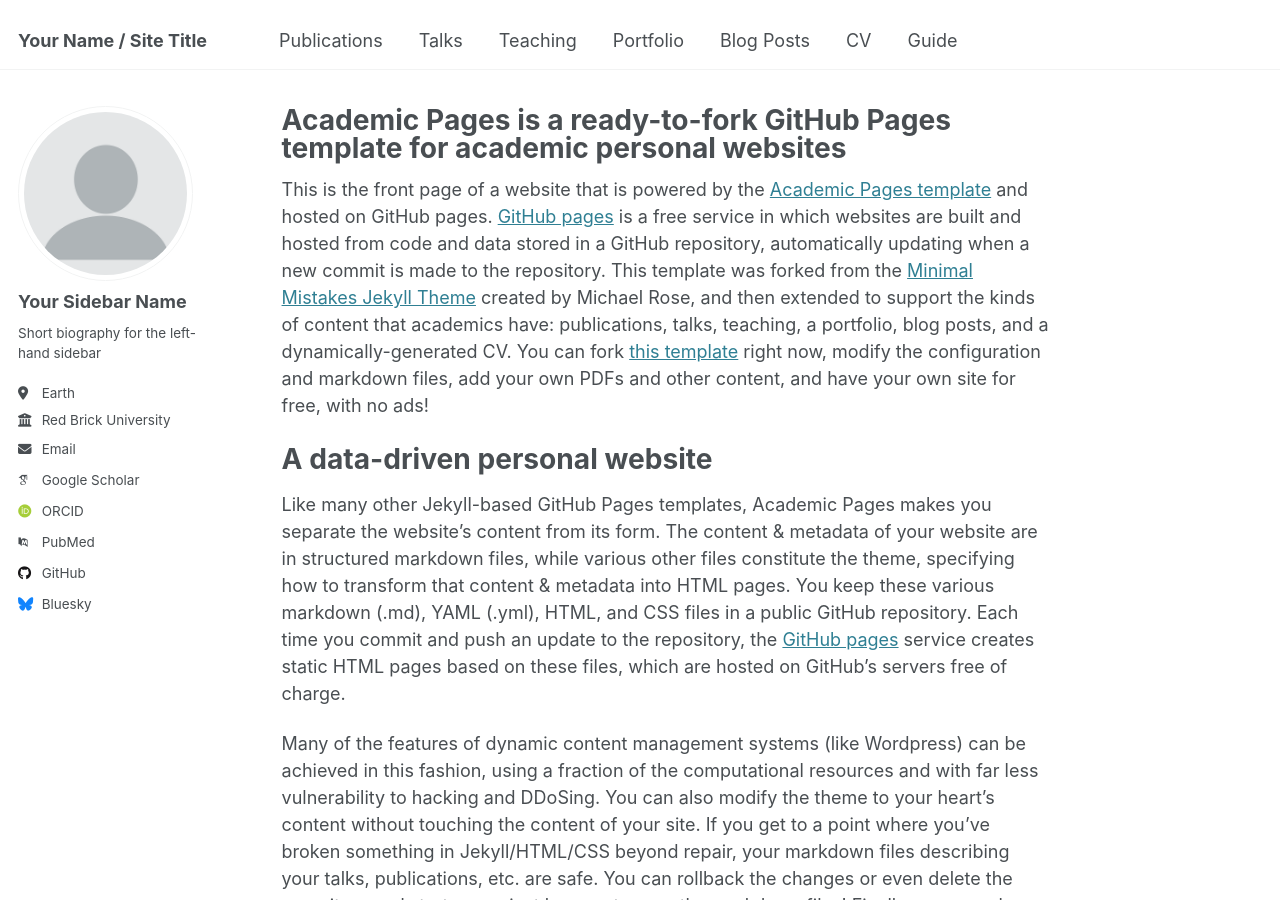
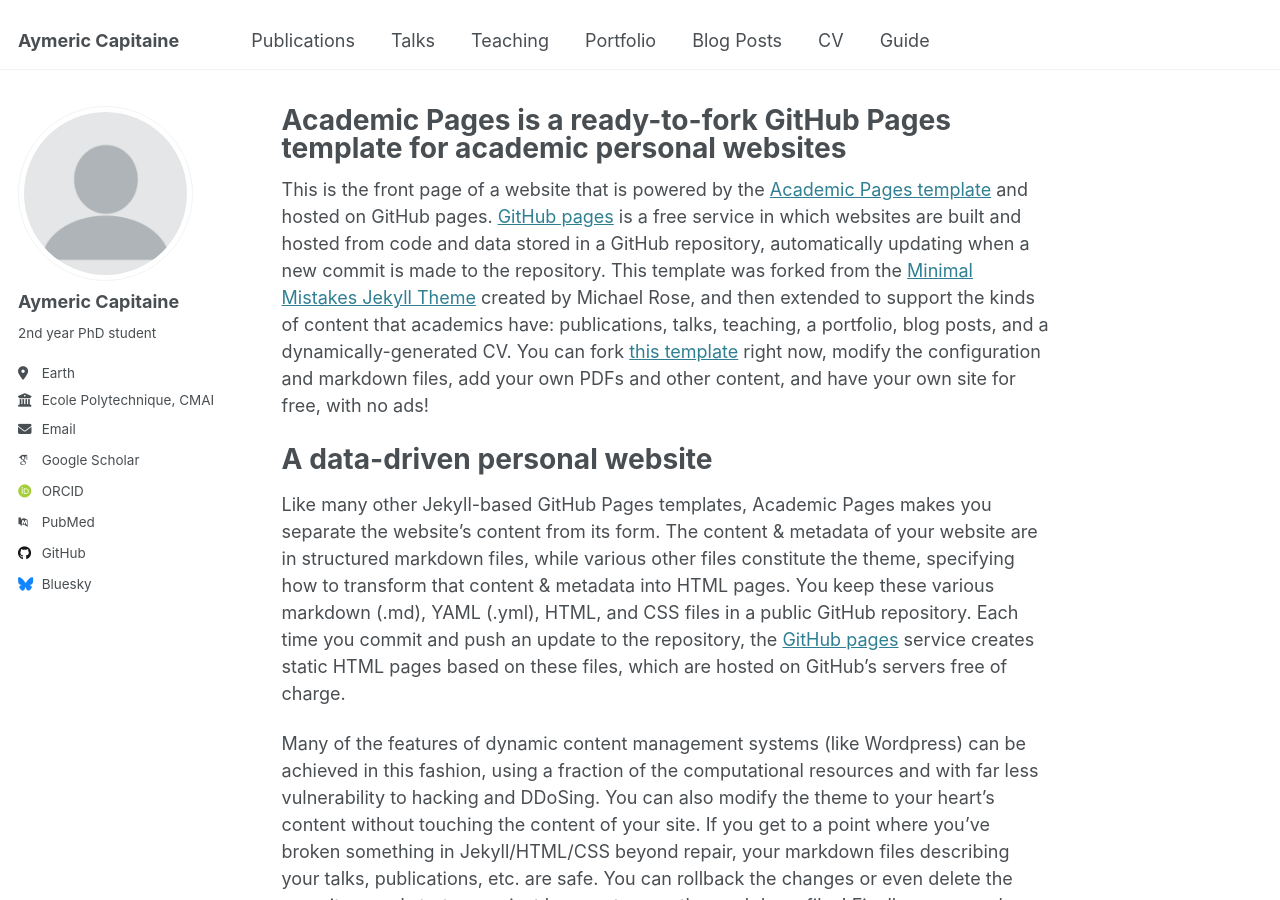
Before and after one commit to aymericcapitaine/aymericcapitaine.github.io, a Jekyll site: the page built from _pages/about.md, in a window 1280 px wide and 900 px high. Built offline with Jekyll 4.4.1, drawn with Linux system fonts in a browser that asks for light colours; some web fonts are replaced.

Commit message:
Update _config.yml
first_change_config

```diff
--- a/_config.yml
+++ b/_config.yml
@@ -9,7 +9,7 @@
 # Basic Site Settings
 locale                   : "en-US"
 site_theme               : "default"
-title                    : "Your Name / Site Title"
+title                    : "Aymeric Capitaine"
 title_separator          : "-"
 name                     : &name "Your Name"
 description              : &description "personal description"
@@ -23,17 +23,17 @@ repository               : "academicpages/academicpages.github.io"
 author:
   # Biographic information
   avatar           : "profile.png"
-  name             : "Your Sidebar Name"
+  name             : "Aymeric Capitaine"
   pronouns         : # example: "she/her"
-  bio              : "Short biography for the left-hand sidebar"
+  bio              : "2nd year PhD student"
   location         : "Earth"
-  employer         : "Red Brick University"
+  employer         : "Ecole Polytechnique, CMAP"
   uri              : # URL
-  email            : "none@example.org"
+  email            : "firstname @rrobase lastname .dot. polytechnique .dot. edu"
 
   # Academic websites
   arxiv            : # URL - Update with the correct link to your profile
-  googlescholar    : "https://scholar.google.com/citations?user=PS_CX0AAAAAJ"
+  googlescholar    : "https://scholar.google.com/citations?user=RNUFAogAAAAJ&hl=en"
   impactstory      : # URL
   orcid            : "http://orcid.org/yourorcidurl"
   semantic         : # URL
```
